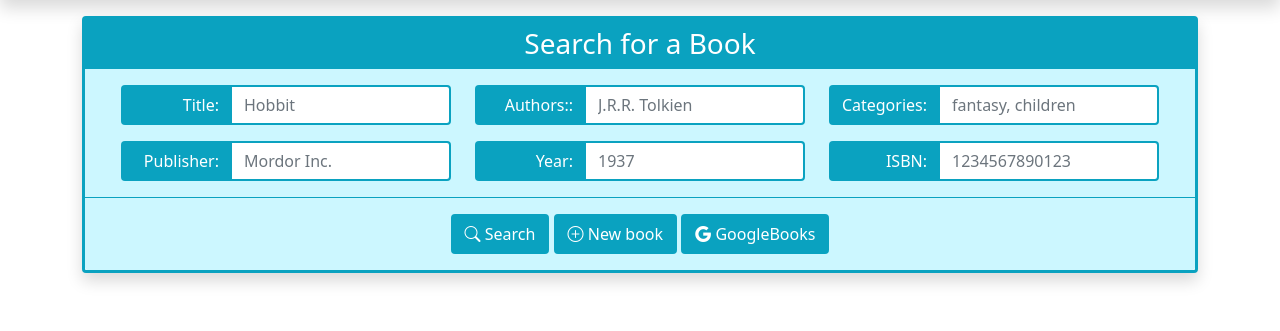
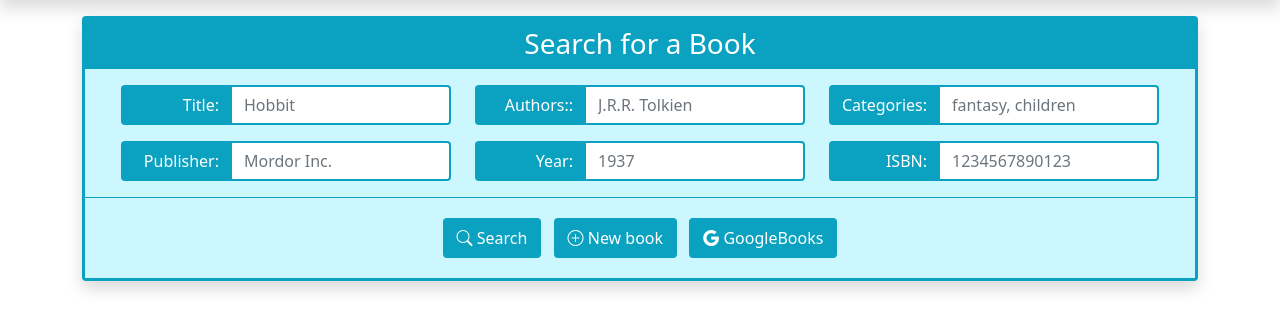
Before and after one commit to artur-wrzosek/mybookshelf, a Django app: page / in a window 1280 px wide. Shown: the part 56-387 px from the top of the page. Run offline with Django 4.2, Linux system fonts and the light colour scheme; data that the repository does not hold is empty.

Commit message:
response test

```diff
--- a/myBooks/templates/finder/book_search_form.html
+++ b/myBooks/templates/finder/book_search_form.html
@@ -38,15 +38,15 @@
 
     </div>
         <div class="card-footer py-3">
-                <button type="submit" class="btn">
+                <button type="submit" class="btn m-1">
                     <i class="bi bi-search"></i> Search
                 </button>
 
-                <a href="{% url 'book-create' %}" class="btn">
+                <a href="{% url 'book-create' %}" class="btn m-1">
                     <i class="bi bi-plus-circle"></i> New book
                 </a>
 
-                <a href="{% url 'gbooks-list' %}" class="btn">
+                <a href="{% url 'gbooks-list' %}" class="btn m-1">
                     <i class="bi bi-google"></i> GoogleBooks
                 </a>
             </div>
```
